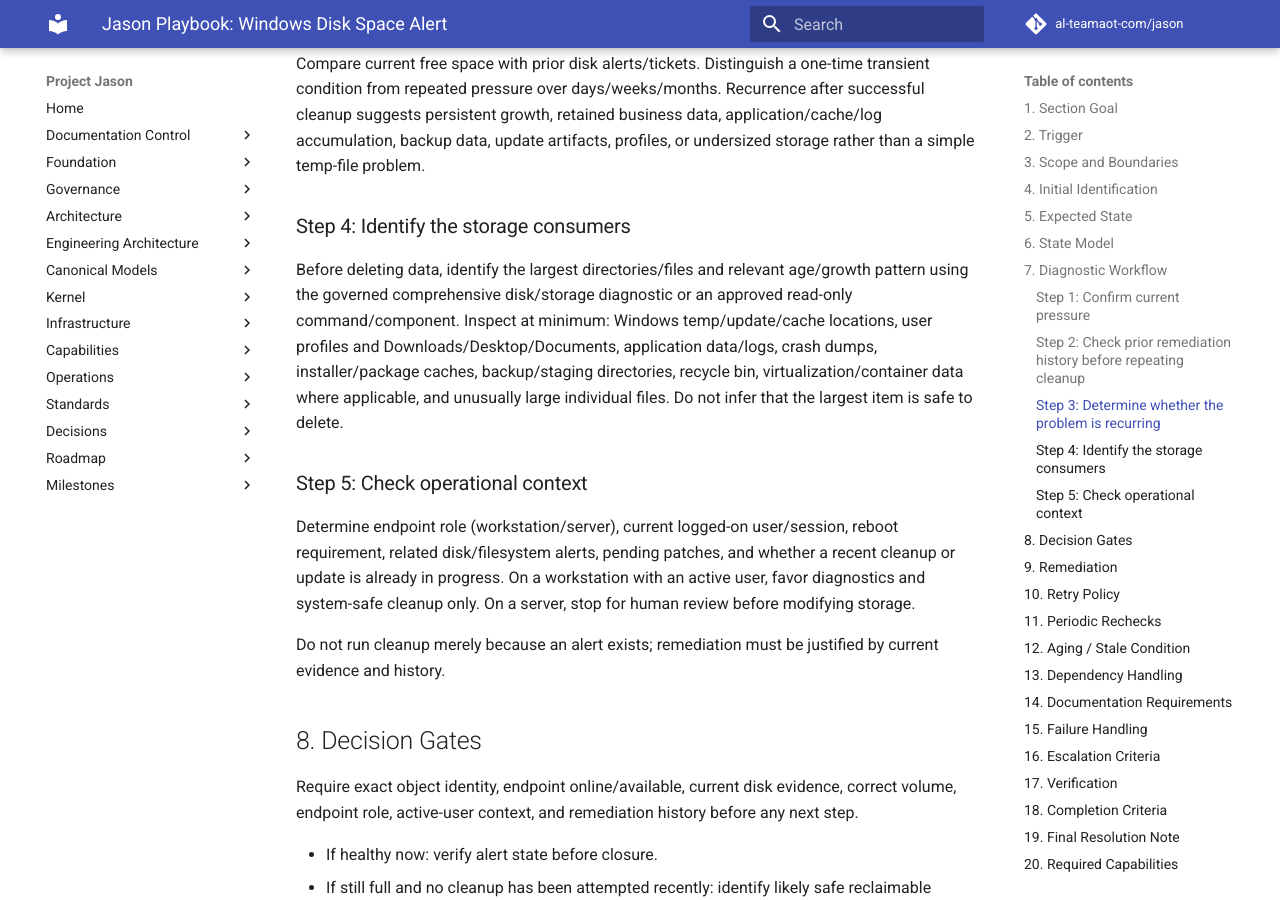
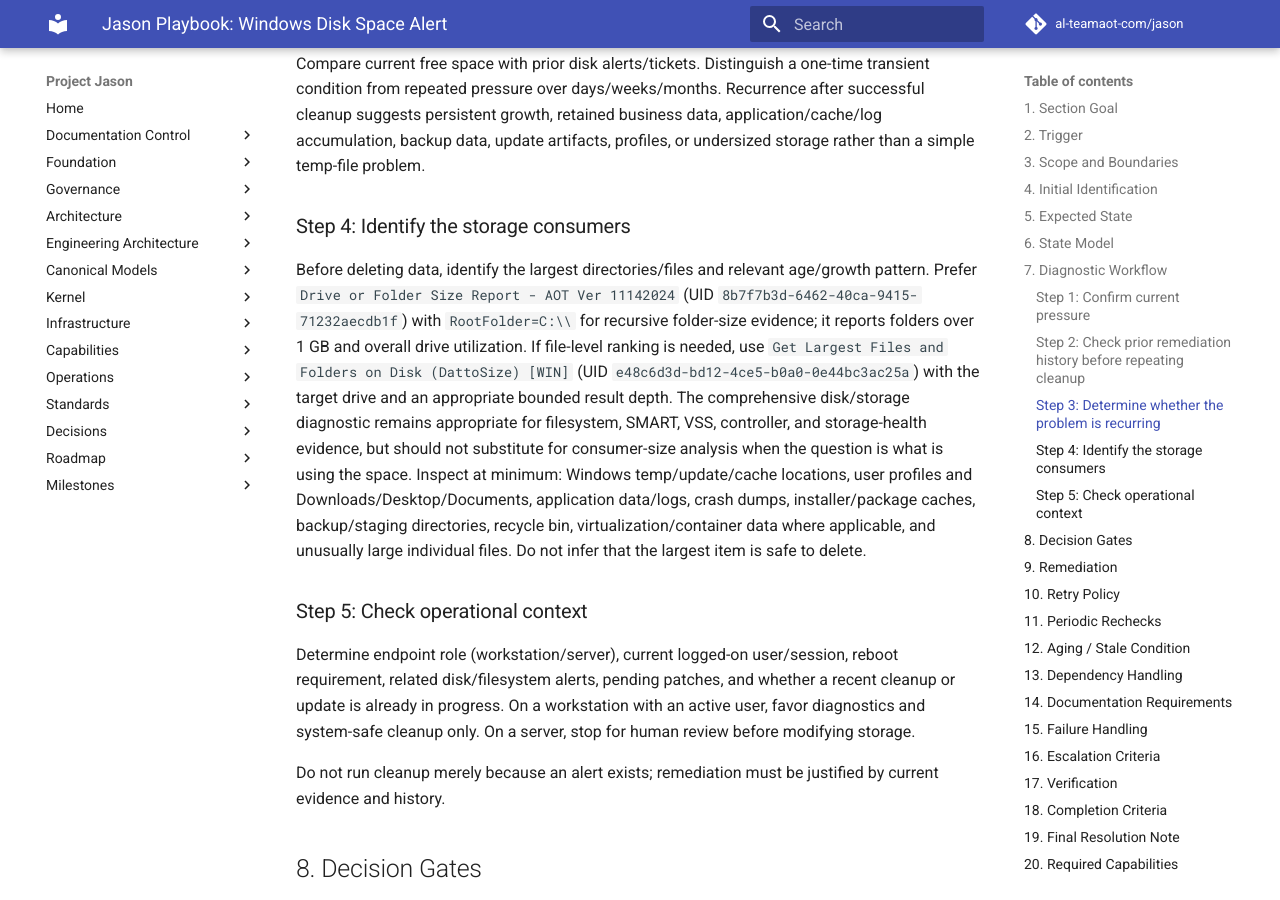
Before and after one commit to al-teamaot-com/jason, an MkDocs documentation site: the page built from docs/playbooks/Jason-Windows-Disk-Space-Alert.md, in a window 1280 px wide and 900 px high, scrolled down 1870 px. Built offline with MkDocs 1.6.1 and Material for MkDocs 9.7.7, drawn with Linux system fonts in a browser that asks for light colours; comment, search, counter and statistics services are not loaded.

Commit message:
Add storage consumer diagnostics to disk playbook

```diff
--- a/docs/playbooks/Jason-Windows-Disk-Space-Alert.md
+++ b/docs/playbooks/Jason-Windows-Disk-Space-Alert.md
@@ -35,7 +35,7 @@ Decision: if cleanup has already run recently or repeatedly with little durable
 Compare current free space with prior disk alerts/tickets. Distinguish a one-time transient condition from repeated pressure over days/weeks/months. Recurrence after successful cleanup suggests persistent growth, retained business data, application/cache/log accumulation, backup data, update artifacts, profiles, or undersized storage rather than a simple temp-file problem.
 
 ### Step 4: Identify the storage consumers
-Before deleting data, identify the largest directories/files and relevant age/growth pattern using the governed comprehensive disk/storage diagnostic or an approved read-only command/component. Inspect at minimum: Windows temp/update/cache locations, user profiles and Downloads/Desktop/Documents, application data/logs, crash dumps, installer/package caches, backup/staging directories, recycle bin, virtualization/container data where applicable, and unusually large individual files. Do not infer that the largest item is safe to delete.
+Before deleting data, identify the largest directories/files and relevant age/growth pattern. Prefer `Drive or Folder Size Report - AOT Ver 11142024` (UID `8b7f7b3d-6462-40ca-9415-71232aecdb1f`) with `RootFolder=C:\\` for recursive folder-size evidence; it reports folders over 1 GB and overall drive utilization. If file-level ranking is needed, use `Get Largest Files and Folders on Disk (DattoSize) [WIN]` (UID `e48c6d3d-bd12-4ce5-b0a0-0e44bc3ac25a`) with the target drive and an appropriate bounded result depth. The comprehensive disk/storage diagnostic remains appropriate for filesystem, SMART, VSS, controller, and storage-health evidence, but should not substitute for consumer-size analysis when the question is what is using the space. Inspect at minimum: Windows temp/update/cache locations, user profiles and Downloads/Desktop/Documents, application data/logs, crash dumps, installer/package caches, backup/staging directories, recycle bin, virtualization/container data where applicable, and unusually large individual files. Do not infer that the largest item is safe to delete.
 
 ### Step 5: Check operational context
 Determine endpoint role (workstation/server), current logged-on user/session, reboot requirement, related disk/filesystem alerts, pending patches, and whether a recent cleanup or update is already in progress. On a workstation with an active user, favor diagnostics and system-safe cleanup only. On a server, stop for human review before modifying storage.
```
